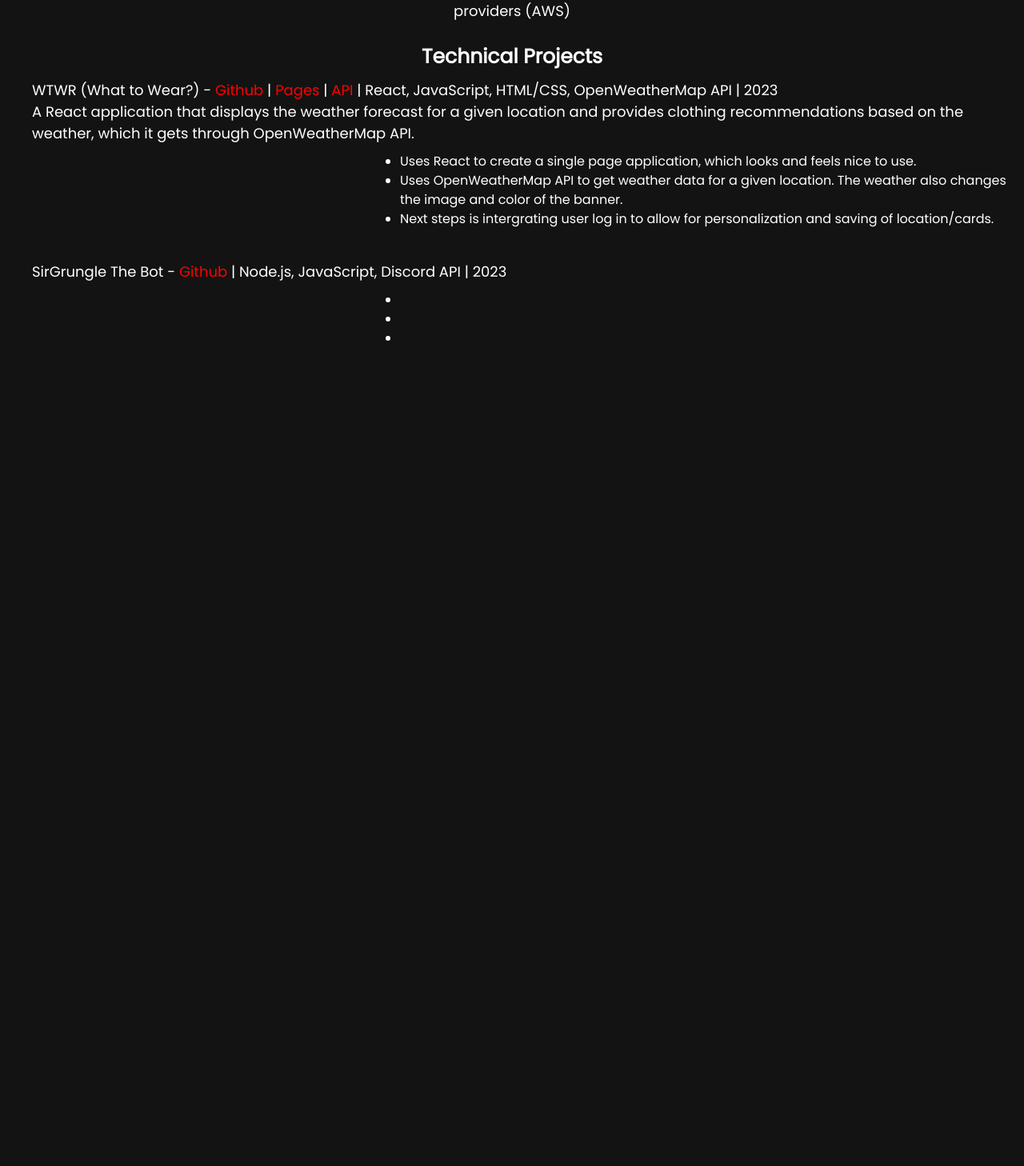
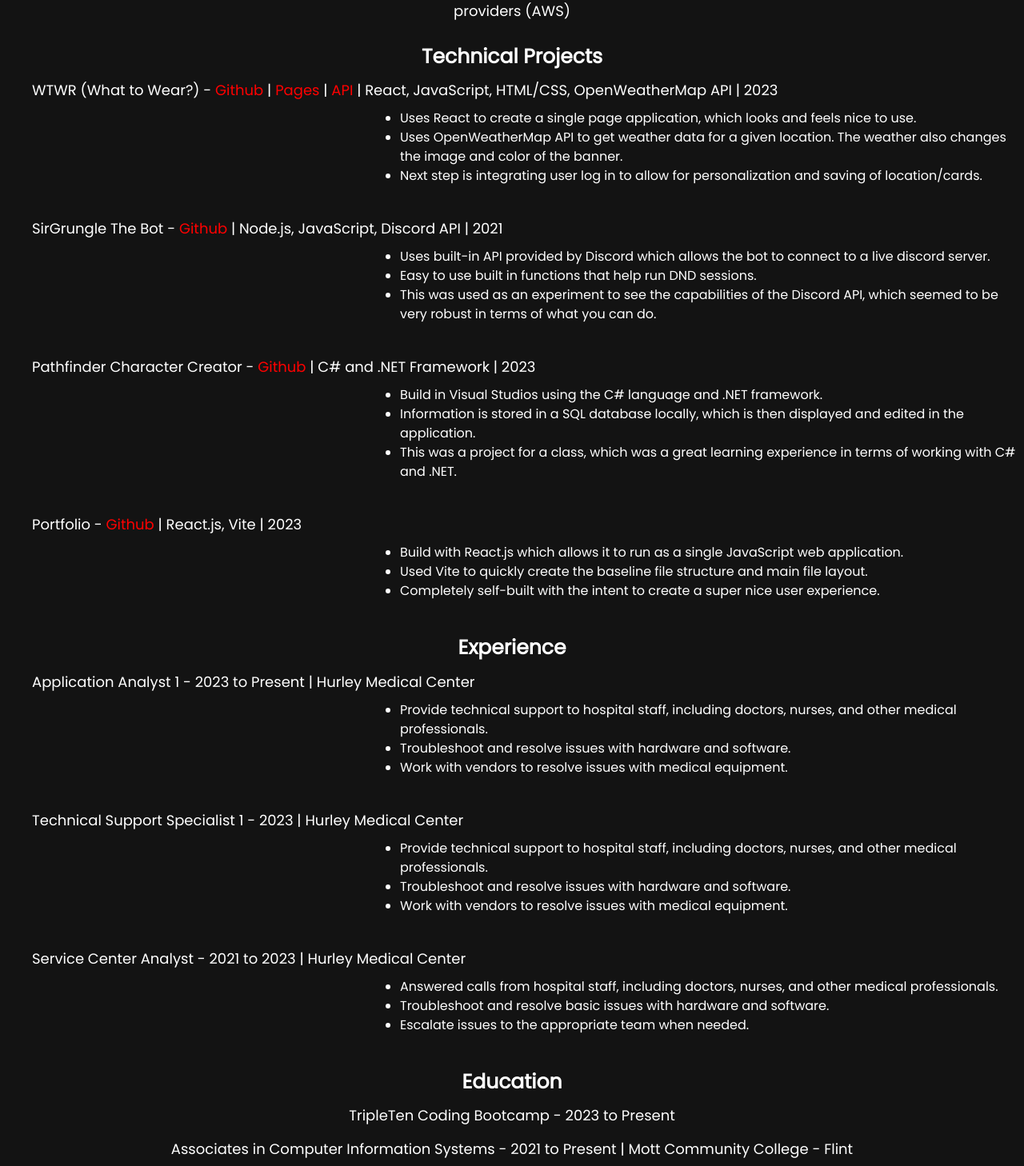
Before and after one commit to owenPatt/Portfolio, a React (Vite) app: page /resume in a window 1280 px wide. Shown: the part 572-2030 px from the top of the page at 80% size. Before the commit the page ends 1097 px from the top, so only its background shows below. Built offline with nearby package versions, Linux system fonts and the light colour scheme.

Commit message:
Finished the resume component

```diff
--- a/src/components/Resume/Resume.css
+++ b/src/components/Resume/Resume.css
@@ -1,5 +1,22 @@
 .resume {
   padding: 50px 0;
+  position: relative;
+}
+
+.resume__download-button {
+  position: absolute;
+  top: 50px;
+  left: 100px;
+  background-color: #ff0000;
+  color: white;
+  padding: 10px 20px;
+  border-radius: 5px;
+  font-size: 16px;
+  cursor: pointer;
+}
+
+.resume__download-button:hover {
+  background-color: #8a0000;
 }
 
 .resume__title {
@@ -12,8 +29,15 @@
   margin: 25px 0 0 0;
 }
 
-.resume__tech-project {
+.resume__tech-project,
+.resume__career-outline,
+.resume__education-outline {
   margin: 0 0 40px 0;
+}
+
+.resume__education-outline {
+  text-align: center;
+  margin: 0 0 15px 0;
 }
 
 .resume__subtitle {
--- a/src/components/Resume/Resume.jsx
+++ b/src/components/Resume/Resume.jsx
@@ -1,9 +1,13 @@
 import "./Resume.css";
+import downloadPDF from "../../utils/download/download";
 
 const Resume = () => {
   const email = "owen.patt.8@gmail.com";
   return (
     <div className="resume">
+      <button className="resume__download-button" onClick={downloadPDF}>
+        Download
+      </button>
       <h2 className="resume__title">Resume</h2>
       {/* Add your resume content here */}
       <section className="resume__section">
@@ -58,11 +62,6 @@
             </a>{" "}
             | React, JavaScript, HTML/CSS, OpenWeatherMap API | 2023
           </p>
-          <p className="resume__text resume__text_left">
-            A React application that displays the weather forecast for a given
-            location and provides clothing recommendations based on the weather,
-            which it gets through OpenWeatherMap API.
-          </p>
           <ul className="resume__list">
             <li className="resume__list-item">
               Uses React to create a single page application, which looks and
@@ -73,8 +72,8 @@
               The weather also changes the image and color of the banner.
             </li>
             <li className="resume__list-item">
-              Next steps is intergrating user log in to allow for
-              personalization and saving of location/cards.
+              Next step is integrating user log in to allow for personalization
+              and saving of location/cards.
             </li>
           </ul>
         </div>
@@ -86,14 +85,139 @@
               href="https://github.com/owenPatt/SirGrungleBot">
               Github
             </a>{" "}
-            | Node.js, JavaScript, Discord API | 2023
+            | Node.js, JavaScript, Discord API | 2021
           </p>
-          <p className="resume__text resume__text_left"></p>
           <ul className="resume__list">
-            <li className="resume__list-item"></li>
-            <li className="resume__list-item"></li>
-            <li className="resume__list-item"></li>
+            <li className="resume__list-item">
+              Uses built-in API provided by Discord which allows the bot to
+              connect to a live discord server.
+            </li>
+            <li className="resume__list-item">
+              Easy to use built in functions that help run DND sessions.
+            </li>
+            <li className="resume__list-item">
+              This was used as an experiment to see the capabilities of the
+              Discord API, which seemed to be very robust in terms of what you
+              can do.
+            </li>
           </ul>
+        </div>
+        <div className="resume__tech-project">
+          <p className="resume__text resume__text_left">
+            Pathfinder Character Creator -{" "}
+            <a
+              className="resume__link"
+              href="https://github.com/owenPatt/Pathfinder-character-creater">
+              Github
+            </a>{" "}
+            | C# and .NET Framework | 2023
+          </p>
+          <ul className="resume__list">
+            <li className="resume__list-item">
+              Build in Visual Studios using the C# language and .NET framework.
+            </li>
+            <li className="resume__list-item">
+              Information is stored in a SQL database locally, which is then
+              displayed and edited in the application.
+            </li>
+            <li className="resume__list-item">
+              This was a project for a class, which was a great learning
+              experience in terms of working with C# and .NET.
+            </li>
+          </ul>
+        </div>
+        <div className="resume__tech-project">
+          <p className="resume__text resume__text_left">
+            Portfolio -{" "}
+            <a
+              className="resume__link"
+              href="https://github.com/owenPatt/Portfolio">
+              Github
+            </a>{" "}
+            | React.js, Vite | 2023
+          </p>
+          <ul className="resume__list">
+            <li className="resume__list-item">
+              Build with React.js which allows it to run as a single JavaScript
+              web application.
+            </li>
+            <li className="resume__list-item">
+              Used Vite to quickly create the baseline file structure and main
+              file layout.
+            </li>
+            <li className="resume__list-item">
+              Completely self-built with the intent to create a super nice user
+              experience.
+            </li>
+          </ul>
+        </div>
+      </section>
+      <section className="resume__section">
+        <h3 className="resume__subtitle">Experience</h3>
+        <div className="resume__career-outline">
+          <p className="resume__text resume__text_left">
+            Application Analyst 1 - 2023 to Present | Hurley Medical Center
+          </p>
+          <ul className="resume__list">
+            <li className="resume__list-item">
+              Provide technical support to hospital staff, including doctors,
+              nurses, and other medical professionals.
+            </li>
+            <li className="resume__list-item">
+              Troubleshoot and resolve issues with hardware and software.
+            </li>
+            <li className="resume__list-item">
+              Work with vendors to resolve issues with medical equipment.
+            </li>
+          </ul>
+        </div>
+        <div className="resume__career-outline">
+          <p className="resume__text resume__text_left">
+            Technical Support Specialist 1 - 2023 | Hurley Medical Center
+          </p>
+          <ul className="resume__list">
+            <li className="resume__list-item">
+              Provide technical support to hospital staff, including doctors,
+              nurses, and other medical professionals.
+            </li>
+            <li className="resume__list-item">
+              Troubleshoot and resolve issues with hardware and software.
+            </li>
+            <li className="resume__list-item">
+              Work with vendors to resolve issues with medical equipment.
+            </li>
+          </ul>
+        </div>
+        <div className="resume__career-outline">
+          <p className="resume__text resume__text_left">
+            Service Center Analyst - 2021 to 2023 | Hurley Medical Center
+          </p>
+          <ul className="resume__list">
+            <li className="resume__list-item">
+              Answered calls from hospital staff, including doctors, nurses, and
+              other medical professionals.
+            </li>
+            <li className="resume__list-item">
+              Troubleshoot and resolve basic issues with hardware and software.
+            </li>
+            <li className="resume__list-item">
+              Escalate issues to the appropriate team when needed.
+            </li>
+          </ul>
+        </div>
+      </section>
+      <section className="resume__section">
+        <h3 className="resume__subtitle">Education</h3>
+        <div className="resume__education-outline">
+          <p className="resume__text">
+            TripleTen Coding Bootcamp - 2023 to Present
+          </p>
+        </div>
+        <div className="resume__education-outline">
+          <p className="resume__text">
+            Associates in Computer Information Systems - 2021 to Present | Mott
+            Community College - Flint
+          </p>
         </div>
       </section>
     </div>
--- /dev/null
+++ b/src/utils/download/download.js
@@ -0,0 +1,14 @@
+const downloadPDF = () => {
+  const filename = "Resume.pdf";
+
+  const link = document.createElement("a");
+  link.href = "./Resume.pdf";
+  link.download = filename;
+
+  document.body.appendChild(link);
+
+  link.click();
+  console.log("Downloaded");
+};
+
+export default downloadPDF;
```
Also changed, not shown: 1 other file (tests, documents, lock files or other folders).
